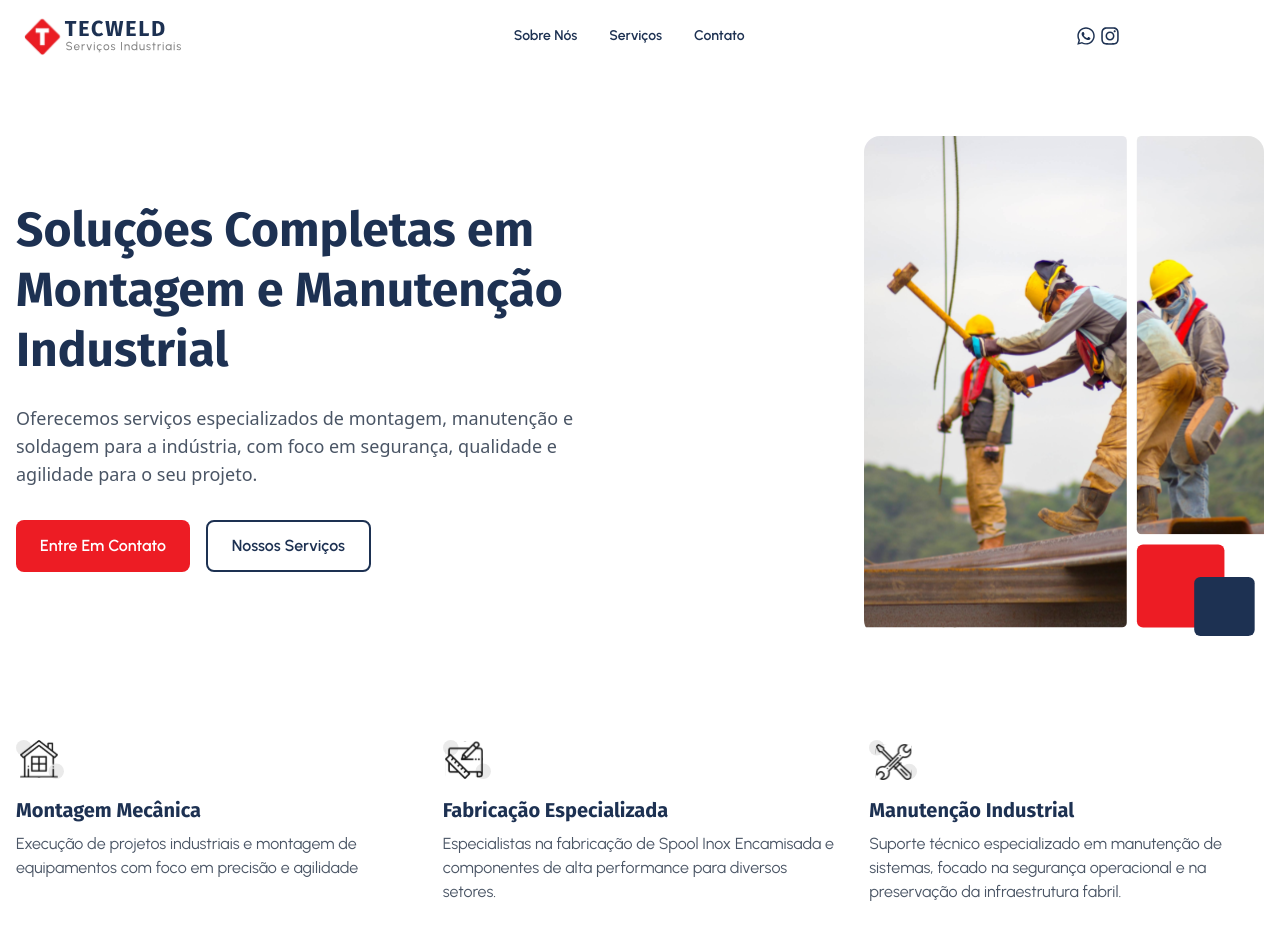
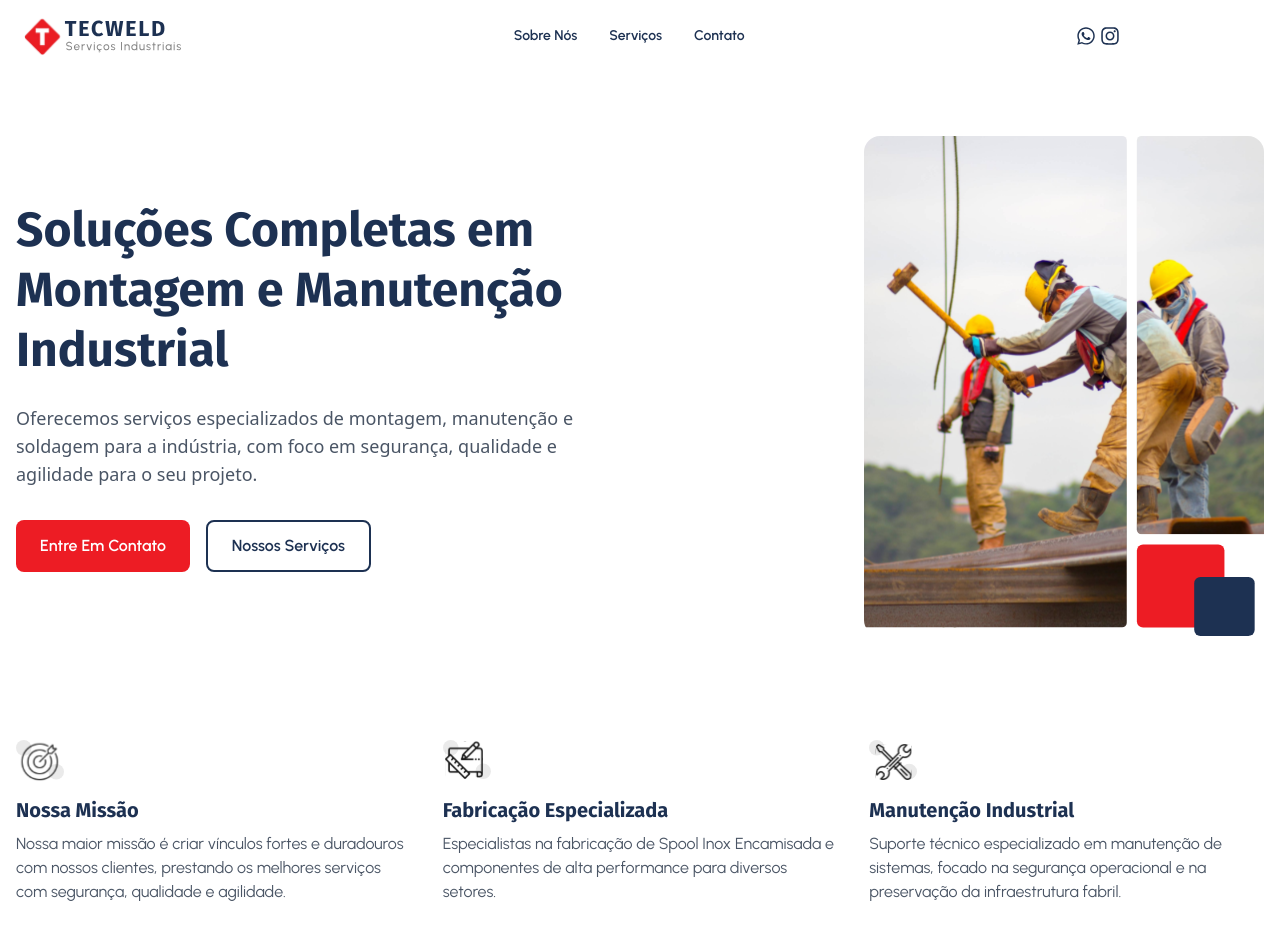
Before and after one commit to julioceno/tecweldservicos, a Next.js app: page / in a window 1280 px wide. Shown: the top 952 px of the page. Built offline with nearby package versions, Linux system fonts and the light colour scheme.

Commit message:
feat: add target icon and update company description for clarity and mission emphasis

```diff
--- a/src/data/content.ts
+++ b/src/data/content.ts
@@ -6,7 +6,7 @@ export const content = {
     label: "SOBRE NÓS",
     title: "Conheça mais sobre nossa empresa",
     subtitle: "Especialistas em Montagem, Soldagem e Manutenção Industrial",
-    description: "A <strong>Tecweld</strong> é uma empresa líder em serviços industriais, especializada em <strong>montagem mecânica</strong>, <strong>soldagem</strong>, <strong>caldeiraria</strong>, e <strong>manutenção de tubulações e equipamentos</strong>. Atendemos diversos setores, como alimentos, bebidas, papel e celulose, e usinas sucroalcooleiras. Com uma equipe de profissionais altamente qualificados, oferecemos <strong>soluções completas</strong> e personalizadas, garantindo a eficiência e segurança das operações de cada cliente.<br/> <strong>Nossa maior missão </strong> é criar vínculos fortes e duradouros com nossos clientes, prestando os melhores serviços com <strong> segurança, qualidade e agilidade. </strong>"
+    description: "A <strong>Tecweld</strong> é uma empresa líder em serviços industriais, especializada em <strong>montagem mecânica</strong>, <strong>soldagem</strong>, <strong>caldeiraria</strong>, e <strong>manutenção de tubulações e equipamentos</strong>. Atendemos diversos setores, como alimentos, bebidas, papel e celulose, e usinas sucroalcooleiras. Com uma equipe de profissionais altamente qualificados, oferecemos <strong>soluções completas</strong> e personalizadas, garantindo a eficiência e segurança das operações de cada cliente.<br/>"
   },
   clients: {
     label: "Nossos Clientes",
@@ -72,10 +72,10 @@ export const content = {
   },
   highlights: [
     {
-      icon: "/home-icon.svg",
-      title: "Montagem Mecânica",
+      icon: "/target-icon.svg",
+      title: "Nossa Missão",
       description:
-        "Execução de projetos industriais e montagem de equipamentos com foco em precisão e agilidade",
+        "Nossa maior missão é criar vínculos fortes e duradouros com nossos clientes, prestando os melhores serviços com segurança, qualidade e agilidade.",
     },
     {
       icon: "/book-icon.svg",
```
Also changed, not shown: public/target-icon.svg (added).
